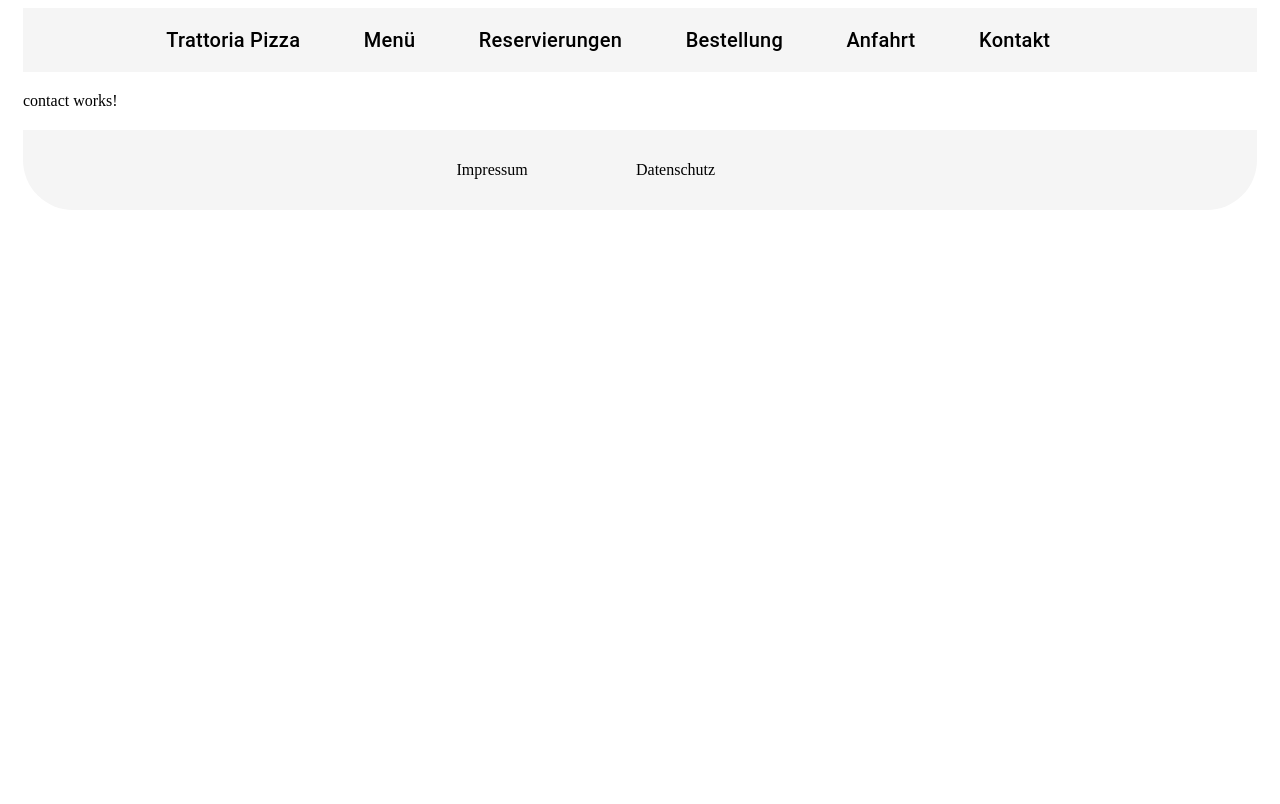
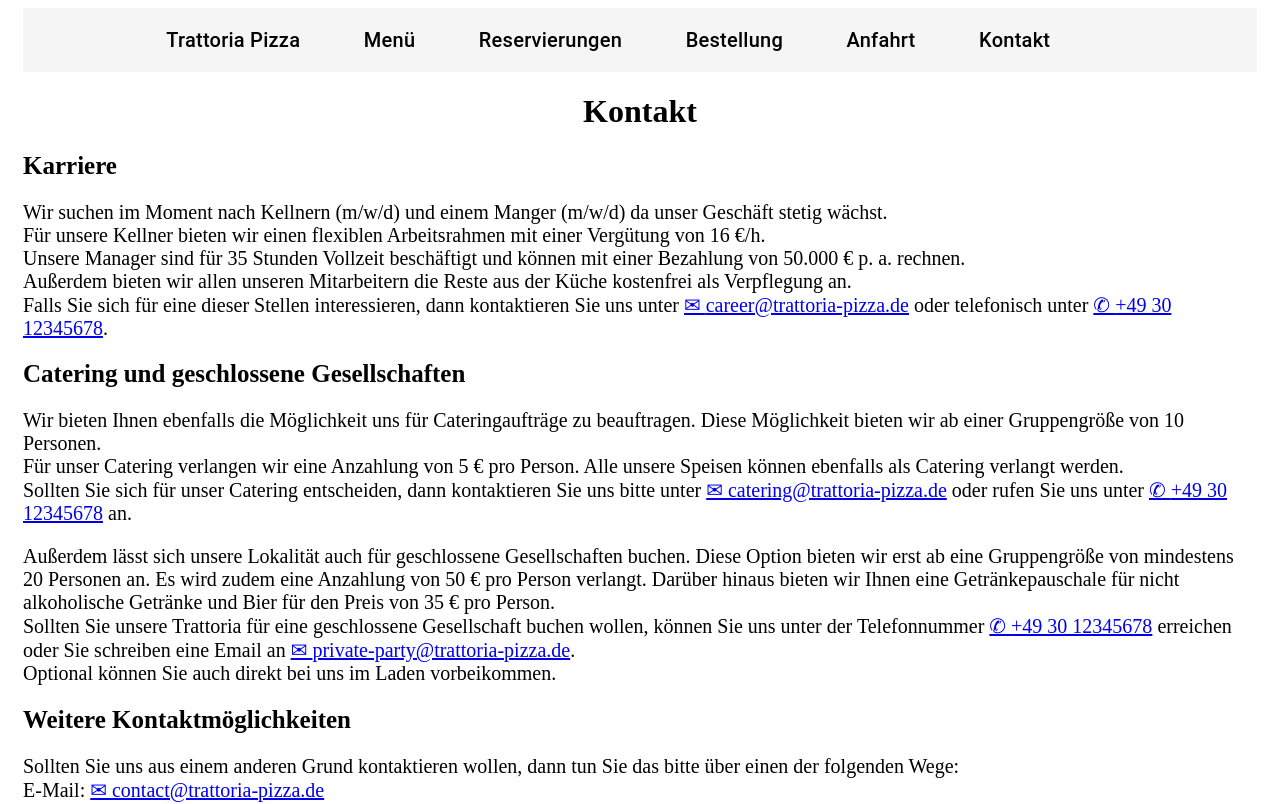
Before and after one commit to termitehuegel/web-programming-demo-project, an Angular app in the folder demo-project-frontend/: page /contact in a window 1280 px wide. Shown: the top 804 px of the page. Built offline with nearby package versions, Linux system fonts and the light colour scheme.

Commit message:
- added contact page

```diff
--- a/demo-project-frontend/src/app/contact/contact.component.html
+++ b/demo-project-frontend/src/app/contact/contact.component.html
@@ -1 +1,40 @@
-<p>contact works!</p>
+<h1>Kontakt</h1>
+<h2>Karriere</h2>
+<p>
+    Wir suchen im Moment nach Kellnern (m/w/d) und einem Manger (m/w/d) da unser Geschäft stetig wächst. <br>
+    Für unsere Kellner bieten wir einen flexiblen Arbeitsrahmen mit einer Vergütung von 16 €/h. <br>
+    Unsere Manager sind für 35 Stunden Vollzeit beschäftigt und können mit einer Bezahlung von 50.000 € p. a. rechnen. <br>
+    Außerdem bieten wir allen unseren Mitarbeitern die Reste aus der Küche kostenfrei als Verpflegung an. <br>
+    Falls Sie sich für eine dieser Stellen interessieren, dann kontaktieren Sie uns unter <a class="email" href="mailto:/catering@trattoria-pizza.de">career&commat;trattoria-pizza.de</a>
+    oder telefonisch unter <a class="telephone" href="tel:+49 30 12345678">+49 30 12345678</a>.
+</p>
+<h2>Catering und geschlossene Gesellschaften</h2>
+<p>
+    Wir bieten Ihnen ebenfalls die Möglichkeit uns für Cateringaufträge zu beauftragen.
+    Diese Möglichkeit bieten wir ab einer Gruppengröße von 10 Personen. <br>
+    Für unser Catering verlangen wir eine Anzahlung von 5 € pro Person.
+    Alle unsere Speisen können ebenfalls als Catering verlangt werden. <br>
+    Sollten Sie sich für unser Catering entscheiden, dann kontaktieren Sie uns bitte unter <a class="email" href="mailto:/catering@trattoria-pizza.de">catering&commat;trattoria-pizza.de</a>
+    oder rufen Sie uns unter <a class="telephone" href="tel:+49 30 12345678">+49 30 12345678</a> an.
+</p>
+<p>
+    Außerdem lässt sich unsere Lokalität auch für geschlossene Gesellschaften buchen.
+    Diese Option bieten wir erst ab eine Gruppengröße von mindestens 20 Personen an.
+    Es wird zudem eine Anzahlung von 50 € pro Person verlangt.
+    Darüber hinaus bieten wir Ihnen eine Getränkepauschale für nicht alkoholische Getränke und Bier für den Preis von 35 € pro Person. <br>
+    Sollten Sie unsere Trattoria für eine geschlossene Gesellschaft buchen wollen, können Sie uns unter der Telefonnummer <a class="telephone" href="tel:+49 30 12345678">+49 30 12345678</a>
+    erreichen oder Sie schreiben eine Email an <a class="email" href="mailto:/private-party@trattoria-pizza.de">private-party&commat;trattoria-pizza.de</a>. <br>
+    Optional können Sie auch direkt bei uns im Laden vorbeikommen.
+</p>
+<h2>Weitere Kontaktmöglichkeiten</h2>
+<p>
+    Sollten Sie uns aus einem anderen Grund kontaktieren wollen, dann tun Sie das bitte über einen der folgenden Wege: <br>
+    E-Mail: <a class="email" href="mailto:/contact@trattoria-pizza.de">contact&commat;trattoria-pizza.de</a> <br>
+    Telefon: <a class="telephone" href="tel:+49 30 12345678">+49 30 12345678</a> <br>
+    Fax: <span class="fax">+4930314 123 45678</span> <br> <br>
+    Oder Sie Kontaktieren uns postalisch unter der Adresse: <br>
+    Tratoria Pizza Berlin GmbH <br>
+    Alexanderplatz 1 <br>
+    10178  Berlin <br>
+    Deutschland <br>
+</p>
--- a/demo-project-frontend/src/app/contact/contact.component.scss
+++ b/demo-project-frontend/src/app/contact/contact.component.scss
@@ -0,0 +1,25 @@
+h1 {
+  text-align: center;
+}
+
+h2 {
+  font-size: 25px;
+}
+
+p {
+  font-size: 20px;
+}
+
+
+
+.telephone:before {
+  content: "✆ ";
+}
+
+.email:before {
+  content: "✉ ";
+}
+
+.fax:before {
+  content: "🖷 ";
+}
```
